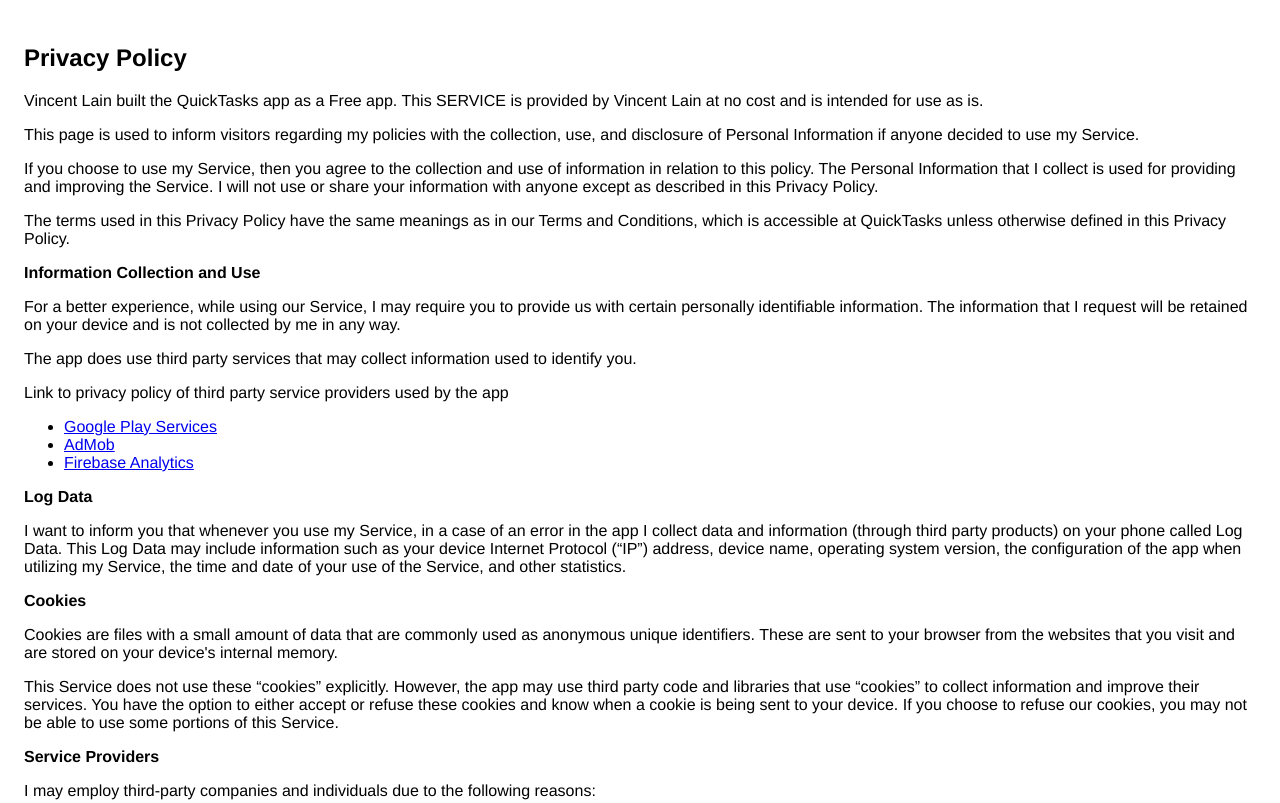
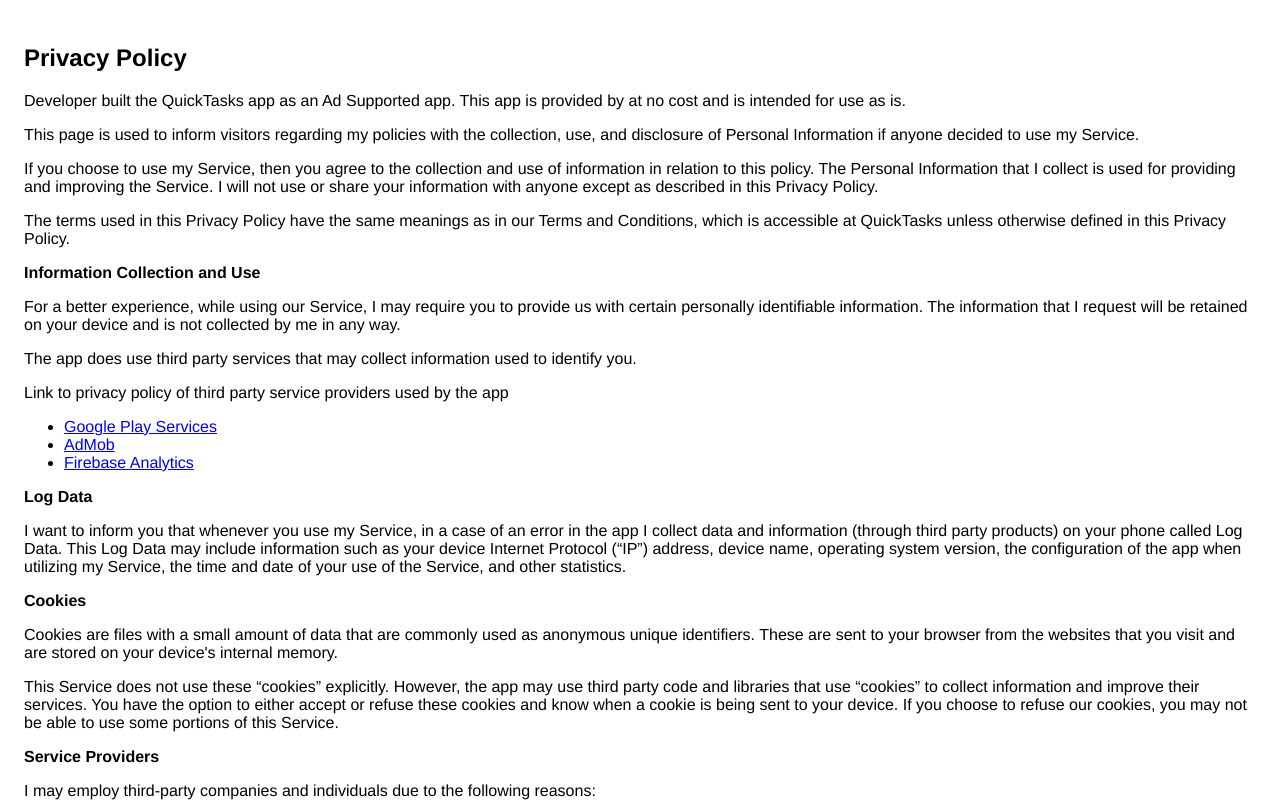
Before and after one commit to VincentLain/VincentLain.github.io, a plain HTML site: page index.html in a window 1280 px wide. Shown: the top 803 px of the page. Drawn offline with Linux system fonts and the light colour scheme.

Commit message:
update index

```diff
--- a/index.html
+++ b/index.html
@@ -8,9 +8,8 @@
     </head>
     <body>
     <h2>Privacy Policy</h2> <p>
-                    Vincent Lain built the QuickTasks app as
-                    a Free app. This SERVICE is provided by
-                    Vincent Lain at no cost and is intended for
+                    Developer  built the QuickTasks app as an Ad Supported app. This app is provided by
+                    at no cost and is intended for
                     use as is.
                   </p> <p>
                     This page is used to inform visitors regarding
@@ -112,7 +111,7 @@
                   </p> <p><strong>Contact Us</strong></p> <p>
                     If you have any questions or suggestions about
                     my Privacy Policy, do not hesitate to contact
-                    me at vincentlain357@gmail.com.
+                    me at vincentlain357(at)gmail(dot)com.
                   </p> <p>
                     This privacy policy page was created at
                     <a href="https://privacypolicytemplate.net" target="_blank">privacypolicytemplate.net</a>
```
